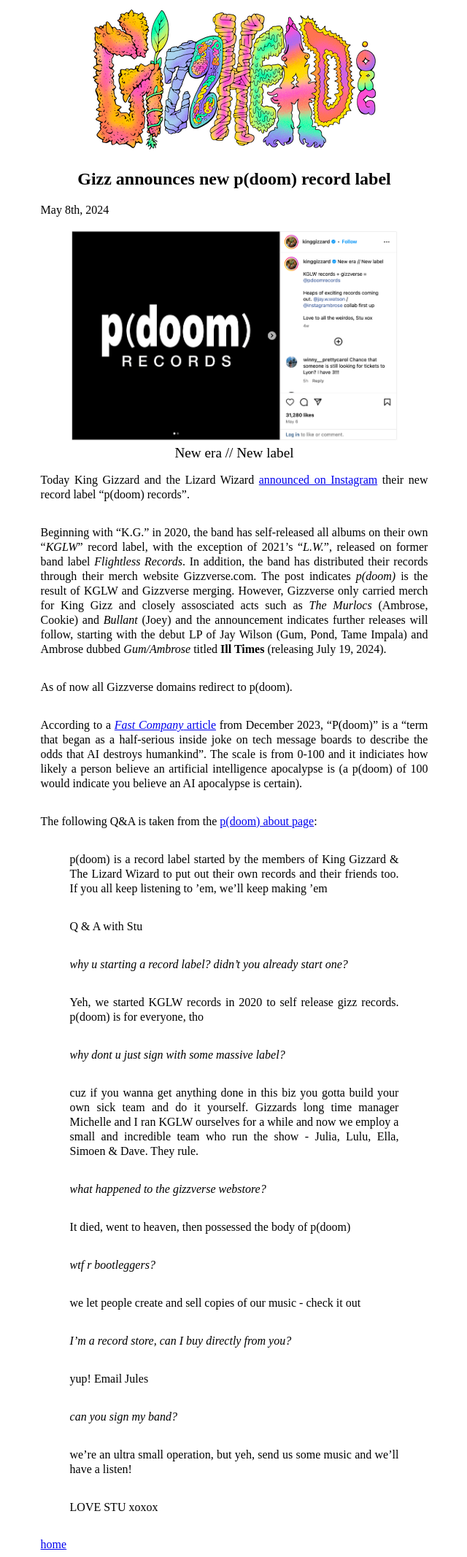
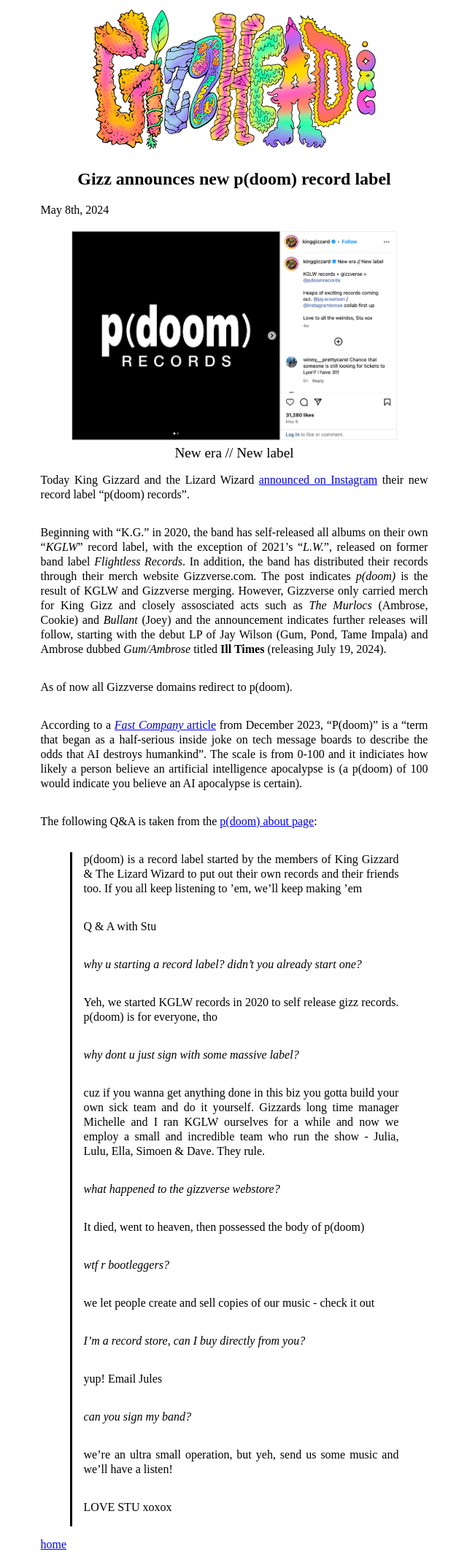
Before and after one commit to catskull/gizzhead.org, a Jekyll site: the page built from _posts/news/2024-05-08-pdoom.md, in a window 1280 px wide. Shown: the whole page at 73% size, without its empty margins (319-959 px from the left). Built offline with Jekyll 4.4.1, drawn with Linux system fonts in a browser that asks for light colours.

Commit message:
style blockquotes

```diff
--- a/_sass/main.scss
+++ b/_sass/main.scss
@@ -27,6 +27,11 @@
 
 header {
 	text-align: center;
+}
+
+blockquote {
+	border-left: solid;
+	padding-left: 1em;
 }
 
 footer > nav > ul{
--- a/_sass/theme.scss
+++ b/_sass/theme.scss
@@ -3,11 +3,6 @@
     background: hsl(120, 2%, 9%);
     color: rgb(215, 215, 216);
   }
-
-  blockquote {
-    border: thin solid rgb(215, 215, 216);
-  }
-
   a {
     color: hsl(206.7, 100%, 70%);
   }
@@ -16,5 +11,4 @@
     color: inherit;
   }
 
-
 }
```
